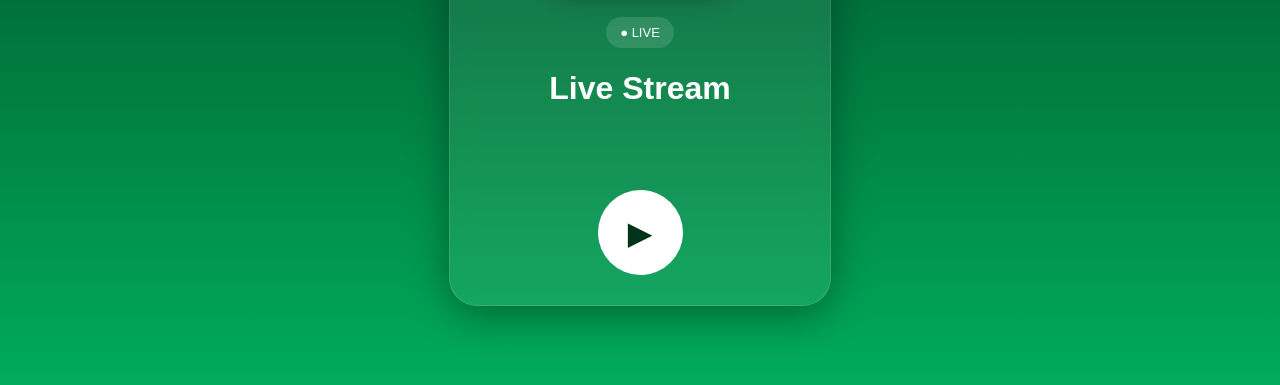
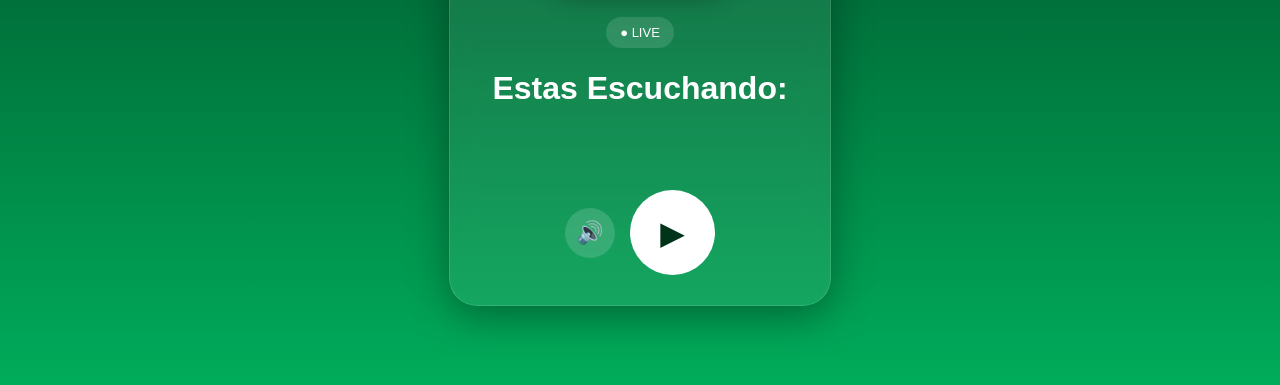
Before and after one commit to jakefilmpro/bethel-radio-brandon-app, a plain HTML site: page index.html in a window 1280 px wide. Shown: the part 395-780 px from the top of the page. Drawn offline with Linux system fonts and the light colour scheme; no server answers.

Commit message:
Add volume control button and enhance player layout: implement volume mute functionality and adjust controls positioning

```diff
--- a/index.html
+++ b/index.html
@@ -95,6 +95,27 @@
     #playBtn:hover {
       transform: scale(1.05);
     }
+    .controls-wrapper {
+      display: flex;
+      align-items: center;
+      justify-content: center;
+      margin-top: 20px;
+    }
+    #volumeBtn {
+      width: 50px;
+      height: 50px;
+      border-radius: 50%;
+      border: none;
+      background: rgba(255,255,255,0.15);
+      color: white;
+      font-size: 22px;
+      cursor: pointer;
+      transition: 0.2s ease;
+      margin-right: 15px;
+    }
+    #volumeBtn:hover {
+      transform: scale(1.05);
+    }
   </style>
 </head>
 
@@ -110,7 +131,10 @@
       <p id="nowPlaying"></p>
     </div>
 
-    <button id="playBtn">▶</button>
+    <div class="controls-wrapper">
+      <button id="volumeBtn">🔊</button>
+      <button id="playBtn">▶</button>
+    </div>
 
     <audio id="radio" preload="none"></audio>
   </div>
@@ -123,11 +147,16 @@
 
     const audio = document.getElementById("radio");
     const playBtn = document.getElementById("playBtn");
+    const volumeBtn = document.getElementById("volumeBtn");
     const cover = document.getElementById("cover");
 
     audio.src = STREAM_URL;
 
     let playing = false;
+    let volume = 0.8;
+    let isMuted = false;
+
+    audio.volume = volume;
 
     playBtn.addEventListener("click", async () => {
       try {
@@ -142,6 +171,18 @@
         }
       } catch (err) {
         alert("Tap again to start audio");
+      }
+    });
+
+    volumeBtn.addEventListener("click", () => {
+      if (isMuted) {
+        audio.volume = volume;
+        volumeBtn.textContent = "🔊";
+        isMuted = false;
+      } else {
+        audio.volume = 0;
+        volumeBtn.textContent = "🔇";
+        isMuted = true;
       }
     });
 
@@ -180,7 +221,7 @@
         const title = parts.slice(0, -1).join(" - ");
         const artist = parts[parts.length - 1];
 
-        document.getElementById("songTitle").innerText = title || "Live Stream";
+        document.getElementById("songTitle").innerText = title || "Estas Escuchando:";
         document.getElementById("nowPlaying").innerText = artist || "";
 
         const artworkUrl = await getArtworkUrl();
@@ -189,7 +230,7 @@
         }
       } catch (err) {
         console.error("Metadata fetch error:", err);
-        document.getElementById("songTitle").innerText = "Live Stream";
+        document.getElementById("songTitle").innerText = "Estas Escuchando:";
         document.getElementById("nowPlaying").innerText = "";
         cover.src = "fallback.png";
       }
```
